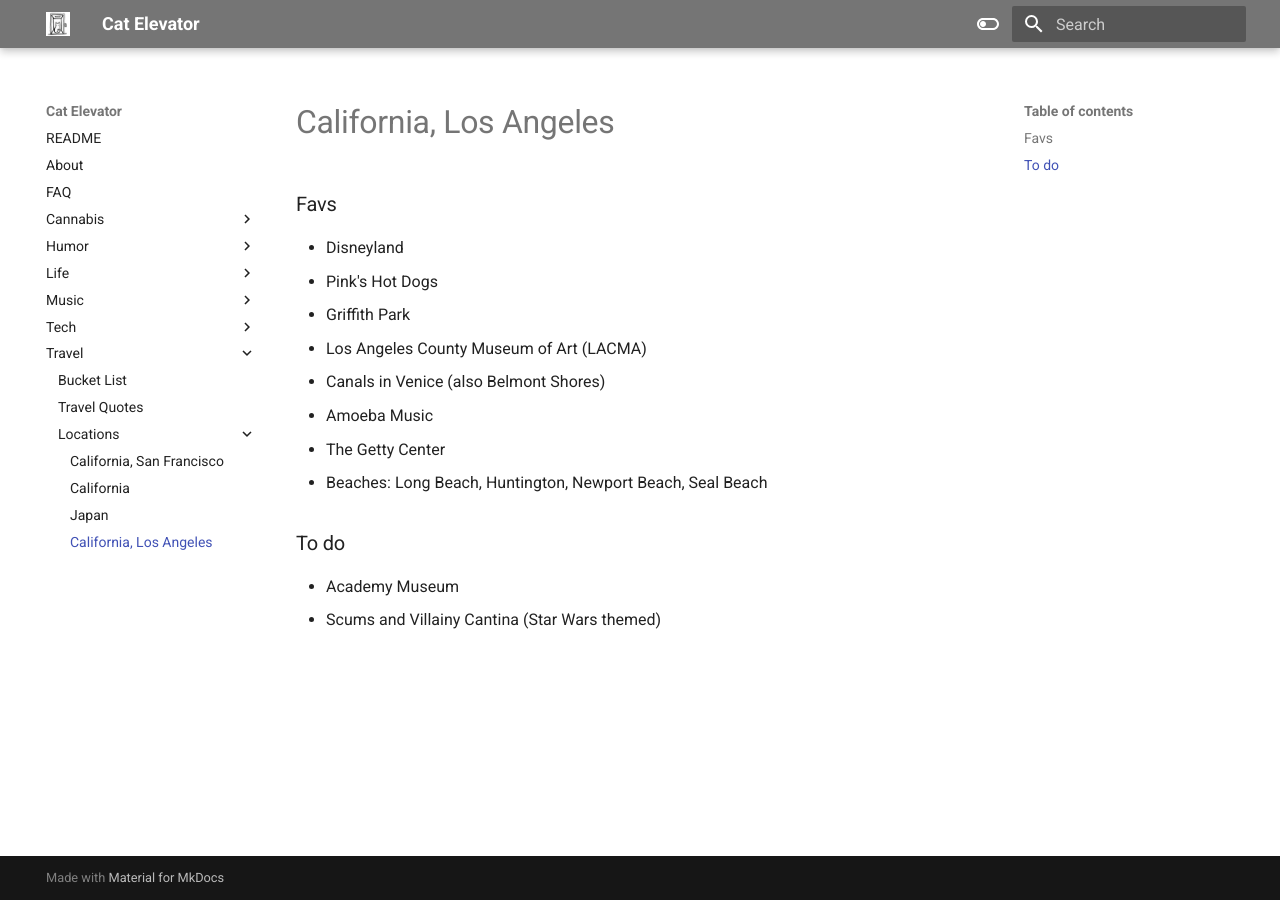
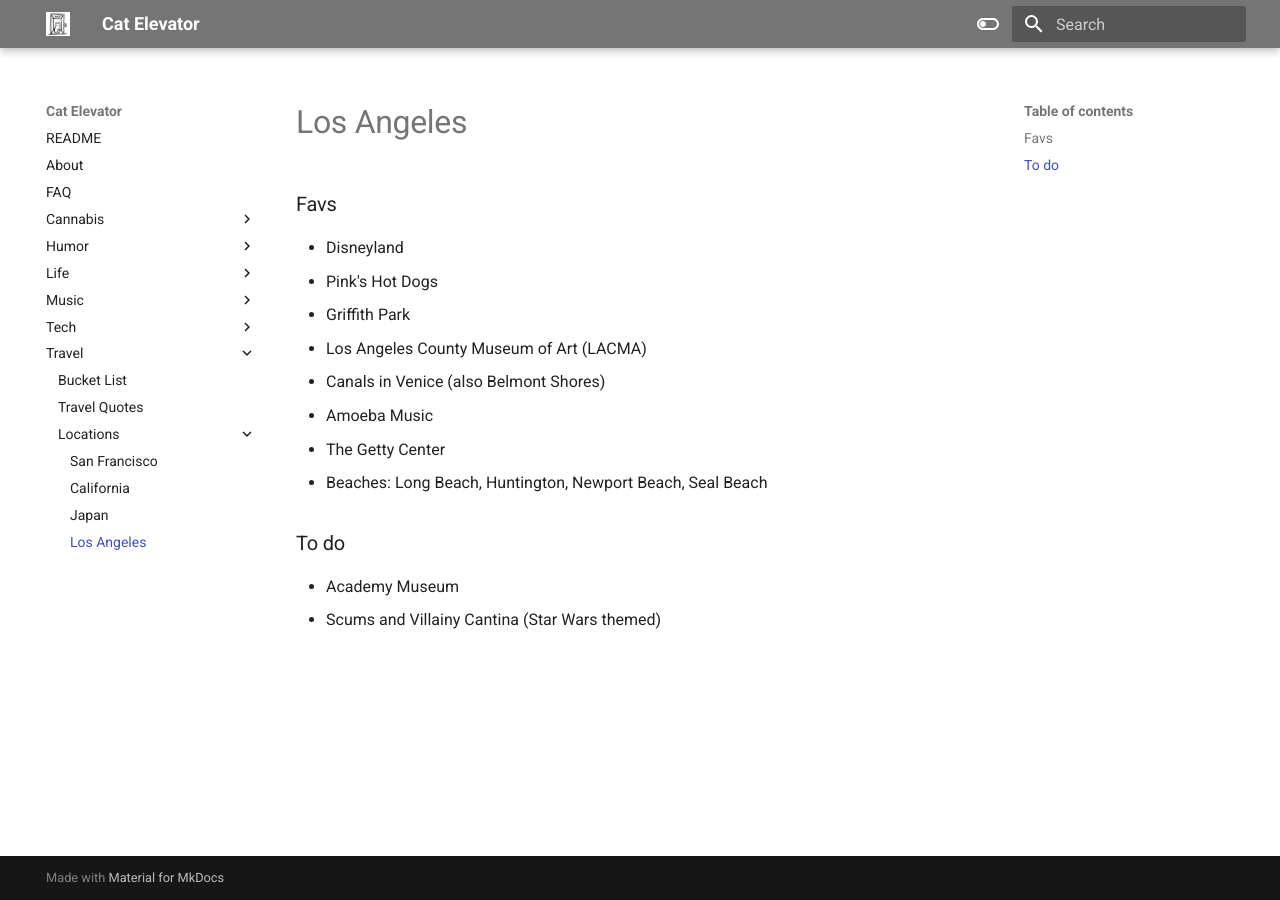
Before and after one commit to los7key/garden, an MkDocs documentation site: the page built from docs/travel/locations/los-angeles-ca.md, in a window 1280 px wide. Built offline with MkDocs 1.6.1 and Material for MkDocs 9.7.7, drawn with Linux system fonts in a browser that asks for light colours.

```diff
--- a/docs/travel/locations/SF.md
+++ b/docs/travel/locations/SF.md
@@ -1,7 +1,7 @@
 ---
 layout: post
-title: California, San Francisco
-description: California, San Francisco
+title: San Francisco
+description: San Francisco
 date: 2022-04-29
 Last Updated:
 ---
--- a/docs/travel/locations/los-angeles-ca.md
+++ b/docs/travel/locations/los-angeles-ca.md
@@ -1,7 +1,7 @@
 ---
 layout: post
-title: California, Los Angeles
-description: California, Los Angeles
+title: Los Angeles
+description: Los Angeles
 date: 2022-04-28
 Last Updated:
 ---
--- a/mkdocs.yml
+++ b/mkdocs.yml
@@ -80,10 +80,10 @@ extra_css:
 #extra_javascript:
   #- javascripts/extra.js
 
-extra:
-  analytics:
-    provider: google
-    property: G-S6XNBQV005
+#extra:
+#  analytics:
+#    provider: google
+#    property: G-S6XNBQV005
 
 #  social:
     # - icon: fontawesome/brands/github-alt
```
Also changed, not shown: docs/faq.md (+4 -2 lines), 1 other file.
